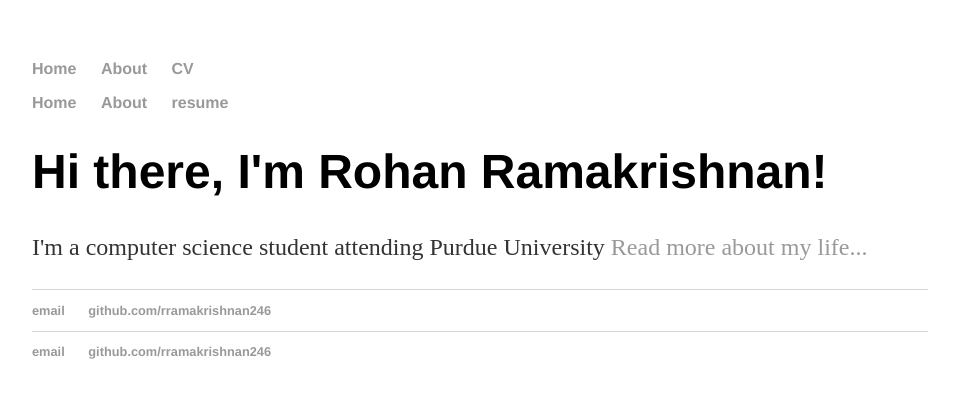
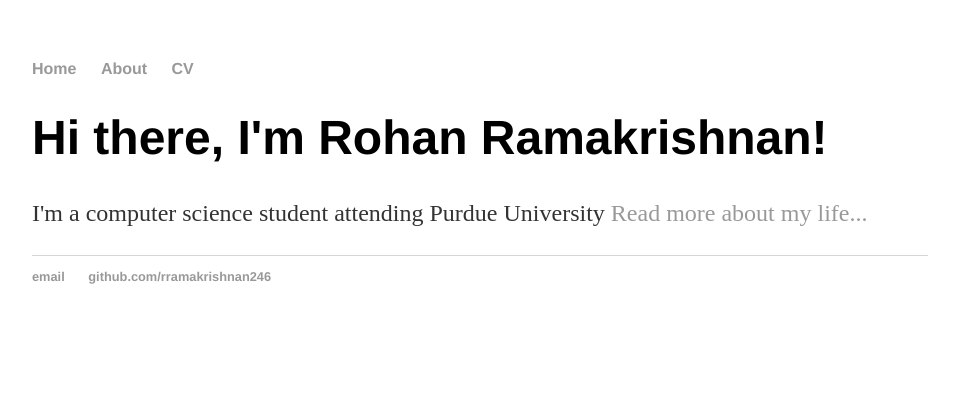
Before and after one commit to rramakrishnan246/rramakrishnan246.github.io, a Jekyll site: the page built from index.html, in a window 1280 px wide. Shown: the top 398 px of the page, without its empty margins (160-1119 px from the left). Built offline with Jekyll 4.4.1, drawn with Linux system fonts in a browser that asks for light colours.

Commit message:
Update index.html

```diff
--- a/index.html
+++ b/index.html
@@ -6,29 +6,9 @@ title: Rohan Ramakrishnan
 
 <html>
 
-	<head>
-		<title>Rohan Ramakrishnan</title>
-		<link rel="stylesheet" type="text/css" href="/css/main.css">
-	</head>
-	<body>
-		<nav>
-    		<ul>
-        		<li><a href="/">Home</a></li>
-	        	<li><a href="/about">About</a></li>
-        		<li><a href="/resume">resume</a></li>
-    		</ul>
-		</nav>
-		<div class="container">
     		<div class="blurb">
         		<h1>Hi there, I'm Rohan Ramakrishnan!</h1>
 				<p>I'm a computer science student attending Purdue University <a href="/about">Read more about my life...</a></p>
     		</div><!-- /.blurb -->
-		</div><!-- /.container -->
-		<footer>
-    		<ul>
-        		<li><a href="rramakrishnan246@gmail.com">email</a></li>
-        		<li><a href="https://github.com/rramakrishnan246">github.com/rramakrishnan246</a></li>
-			</ul>
-		</footer>
-	</body>
+
 </html>
```
